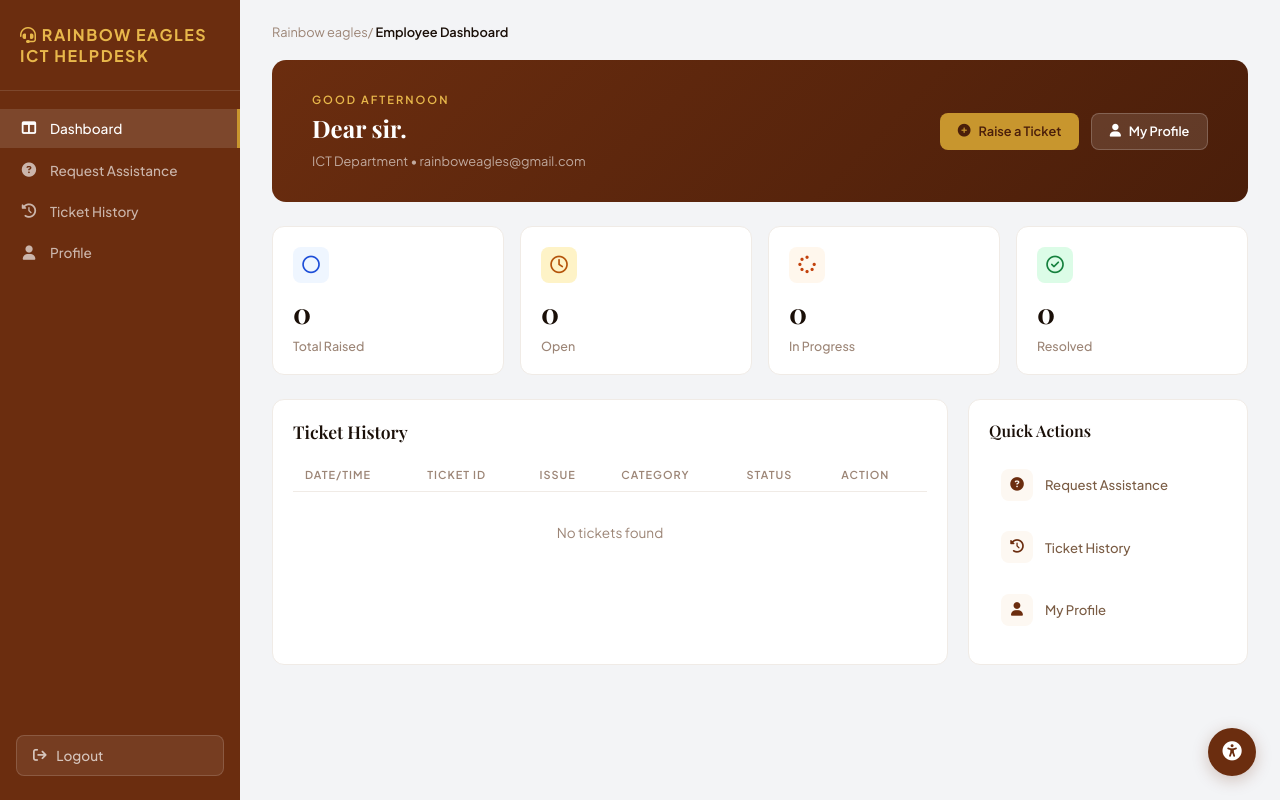
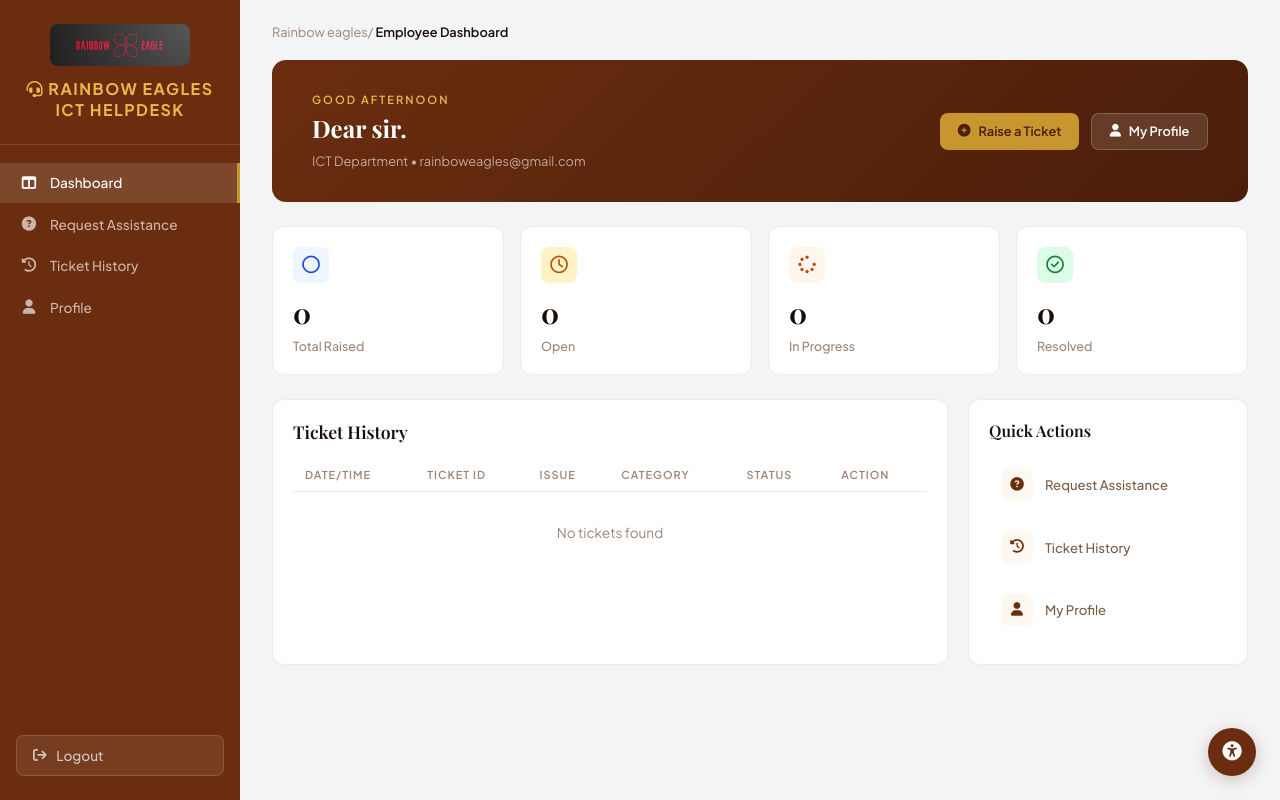
Before and after one commit to kapangaPatience-arch/rainbow-eagles, a website built with Vite: page index.html in a window 1280 px wide. Built offline with nearby package versions, Linux system fonts and the light colour scheme; a web font is replaced by a local one.

Commit message:
Add Rainbow Eagles logo image to sidebar
- Copy WhatsApp image to public/images/logo.jpeg
- Add img tag above sidebar text in sidebar.js
- Style logo with centered layout, max-width 140px, border-radius

```diff
--- a/src/components/sidebar.js
+++ b/src/components/sidebar.js
@@ -2,6 +2,7 @@ export function renderSidebar() {
   return `
     <aside class="sidebar">
       <div class="logo">
+        <img src="/images/logo.jpeg" alt="Rainbow Eagles logo" class="sidebar-logo">
         <h3 class="logo-text"><i class="fa-solid fa-headset"></i> RAINBOW EAGLES ICT HELPDESK</h3>
       </div>
 
--- a/src/styles/style.css
+++ b/src/styles/style.css
@@ -71,6 +71,16 @@ a {
 .sidebar .logo {
   padding: 0 1.25rem 1.5rem;
   border-bottom: 1px solid rgba(255, 255, 255, 0.12);
+  text-align: center;
+}
+
+.sidebar .sidebar-logo {
+  display: block;
+  width: 100%;
+  max-width: 140px;
+  height: auto;
+  margin: 0 auto 0.75rem;
+  border-radius: 8px;
 }
 
 .sidebar .logo-text {
```
Also changed, not shown: public/images/logo.jpeg (added).
